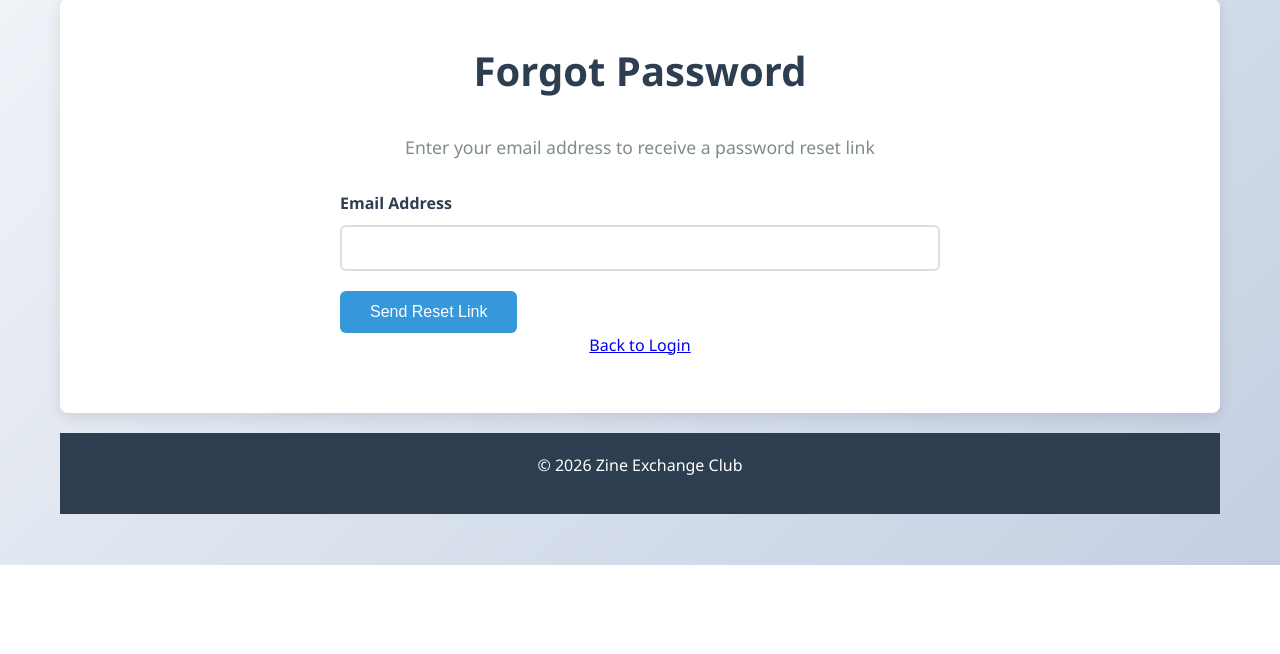
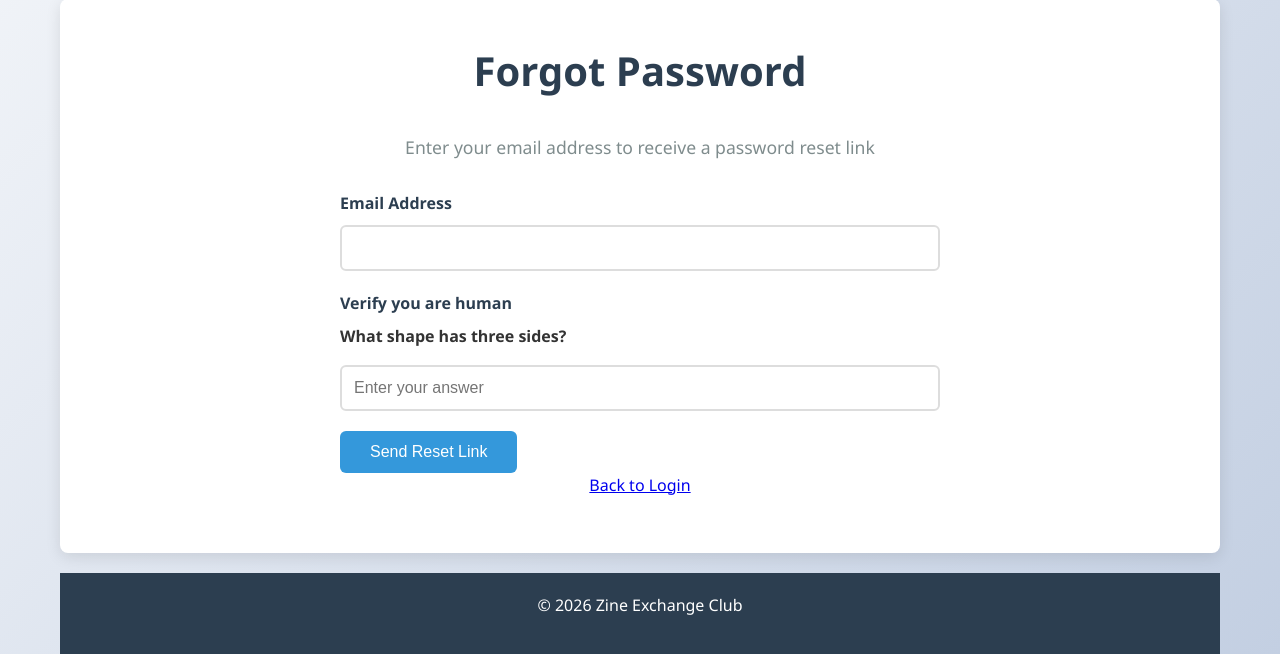
Before and after one commit to cedric-r/zineexchangeclub.org, a PHP site: page /forgot-password.php in a window 1280 px wide. Shown: the part 235-889 px from the top of the page. Before the commit the page ends 800 px from the top, so only its background shows below. Run offline with PHP 8.4, Linux system fonts and the light colour scheme.

Commit message:
Added simple captcha

```diff
--- /dev/null
+++ b/captcha.json
@@ -0,0 +1,72 @@
+[
+  { "question": "What color is a ripe banana?", "answer": "yellow" },
+  { "question": "How many legs does a dog have?", "answer": "4" },
+  { "question": "What do you call frozen water?", "answer": "ice" },
+  { "question": "Which is bigger: a mouse or an elephant?", "answer": "elephant" },
+  { "question": "What comes after the number 4?", "answer": "5" },
+  { "question": "What shape has three sides?", "answer": "triangle" },
+  { "question": "How many days are in a week?", "answer": "7" },
+  { "question": "What do bees make?", "answer": "honey" },
+  { "question": "Which direction does the sun rise from?", "answer": "east" },
+  { "question": "What season comes after winter?", "answer": "spring" },
+  { "question": "How many fingers are on one hand?", "answer": "5" },
+  { "question": "What sound does a cat make?", "answer": "meow" },
+  { "question": "What color is grass?", "answer": "green" },
+  { "question": "Is fire hot or cold?", "answer": "hot" },
+  { "question": "How many wheels does a bicycle have?", "answer": "2" },
+  { "question": "What comes before Monday?", "answer": "sunday" },
+  { "question": "What planet do we live on?", "answer": "earth" },
+  { "question": "Which is heavier: a feather or a brick?", "answer": "brick" },
+  { "question": "What do you call the star at the center of our solar system?", "answer": "sun" },
+  { "question": "How many sides does a square have?", "answer": "4" },
+  { "question": "What color is the sky on a clear day?", "answer": "blue" },
+  { "question": "How many months are in a year?", "answer": "12" },
+  { "question": "What animal says moo?", "answer": "cow" },
+  { "question": "What do you use to cut paper?", "answer": "scissors" },
+  { "question": "How many hours are in a day?", "answer": "24" },
+  { "question": "What is the opposite of night?", "answer": "day" },
+  { "question": "What color is snow?", "answer": "white" },
+  { "question": "How many wheels does a car have?", "answer": "4" },
+  { "question": "What do fish live in?", "answer": "water" },
+  { "question": "What comes after Wednesday?", "answer": "thursday" },
+  { "question": "What is 2 plus 2?", "answer": "4" },
+  { "question": "What animal barks?", "answer": "dog" },
+  { "question": "What do you call a baby cat?", "answer": "kitten" },
+  { "question": "Which fruit is red and grows on trees?", "answer": "apple" },
+  { "question": "What is the opposite of up?", "answer": "down" },
+  { "question": "How many legs does a spider have?", "answer": "8" },
+  { "question": "What do you drink when you are thirsty?", "answer": "water" },
+  { "question": "What color is a carrot?", "answer": "orange" },
+  { "question": "How many zeros are in one hundred?", "answer": "2" },
+  { "question": "What season is the hottest?", "answer": "summer" },
+  { "question": "What do birds use to fly?", "answer": "wings" },
+  { "question": "What is the opposite of big?", "answer": "small" },
+  { "question": "How many sides does a circle have?", "answer": "0" },
+  { "question": "What do you call a baby dog?", "answer": "puppy" },
+  { "question": "What color is a tomato?", "answer": "red" },
+  { "question": "How many legs does a bird have?", "answer": "2" },
+  { "question": "What is 10 minus 5?", "answer": "5" },
+  { "question": "What do cows give us to drink?", "answer": "milk" },
+  { "question": "What is the last month of the year?", "answer": "december" },
+  { "question": "What is the first month of the year?", "answer": "january" },
+  { "question": "What do you use to sweep the floor?", "answer": "broom" },
+  { "question": "How many legs does a cat have?", "answer": "4" },
+  { "question": "What color is a ripe strawberry?", "answer": "red" },
+  { "question": "What is the opposite of left?", "answer": "right" },
+  { "question": "How many minutes are in an hour?", "answer": "60" },
+  { "question": "What do you call frozen rain?", "answer": "snow" },
+  { "question": "What animal hops and lives in Australia?", "answer": "kangaroo" },
+  { "question": "What is 3 times 3?", "answer": "9" },
+  { "question": "What color is a school bus?", "answer": "yellow" },
+  { "question": "What do you use to brush your teeth?", "answer": "toothbrush" },
+  { "question": "How many sides does a pentagon have?", "answer": "5" },
+  { "question": "What is the opposite of fast?", "answer": "slow" },
+  { "question": "What comes after autumn?", "answer": "winter" },
+  { "question": "What animal is known as man's best friend?", "answer": "dog" },
+  { "question": "What color is a lemon?", "answer": "yellow" },
+  { "question": "How many seconds are in a minute?", "answer": "60" },
+  { "question": "What do you call the room where you sleep?", "answer": "bedroom" },
+  { "question": "What is 5 plus 5?", "answer": "10" },
+  { "question": "What animal gives us wool?", "answer": "sheep" },
+  { "question": "What is the opposite of hot?", "answer": "cold" }
+]
--- a/config.php
+++ b/config.php
@@ -20,6 +20,9 @@ define('ADMIN_EMAIL', 'admin@zineexchangeclub.org');
 
 // Pairing algorithm configuration
 define('PAIRING_ALGORITHM', 'random'); // Options: 'country_priority', 'random', 'sequential', 'zine_type', 'country_zine_type'
+
+// Captcha configuration
+define('CAPTCHA_MAX_RETRIES', 3);
 
 // Session configuration
 ini_set('session.cookie_httponly', 1);
--- a/forgot-password.php
+++ b/forgot-password.php
@@ -2,6 +2,7 @@
 require_once 'config.php';
 require_once 'includes/auth.php';
 require_once 'includes/email.php';
+require_once 'includes/captcha.php';
 
 $error = '';
 $success = '';
@@ -23,7 +24,9 @@ if ($rateLimited) {
     } else {
         $email = trim($_POST['email'] ?? '');
 
-    if (empty($email)) {
+    if (!isCaptchaVerified()) {
+        $error = 'Please complete the captcha verification.';
+    } elseif (empty($email)) {
         $error = 'Please enter your email address.';
     } elseif (!filter_var($email, FILTER_VALIDATE_EMAIL)) {
         $error = 'Invalid email address.';
@@ -61,6 +64,12 @@ if ($rateLimited) {
     }
 }
 }
+
+// Fresh captcha question on every page load; preserve state during POST for verification
+if ($_SERVER['REQUEST_METHOD'] !== 'POST') {
+    initCaptcha();
+}
+$captchaData = getCaptchaQuestion();
 ?>
 <!DOCTYPE html>
 <html lang="en">
@@ -108,6 +117,13 @@ if ($rateLimited) {
                         <input type="email" id="email" name="email" required>
                     </div>
 
+                    <div id="captcha-container" class="form-group">
+                        <label>Verify you are human</label>
+                        <p class="captcha-question"><strong><?php echo htmlspecialchars($captchaData['question'] ?? 'No question available.'); ?></strong></p>
+                        <input type="text" class="captcha-answer" placeholder="Enter your answer" autocomplete="off">
+                        <div class="captcha-status"></div>
+                    </div>
+
                     <button type="submit" class="btn">Send Reset Link</button>
                 </form>
             <?php endif; ?>
@@ -116,6 +132,7 @@ if ($rateLimited) {
         </main>
 
         <?php require_once 'includes/footer.php'; ?>
+    <script src="js/captcha.js"></script>
     </div>
 </body>
 </html>
--- /dev/null
+++ b/includes/captcha.php
@@ -0,0 +1,87 @@
+<?php
+/**
+ * Captcha verification using simple question/answer pairs
+ */
+
+function loadCaptchaQuestions() {
+    $path = __DIR__ . '/../captcha.json';
+    if (!file_exists($path)) {
+        return [];
+    }
+    $data = json_decode(file_get_contents($path), true);
+    return is_array($data) ? $data : [];
+}
+
+function initCaptcha() {
+    $questions = loadCaptchaQuestions();
+    if (empty($questions)) {
+        return false;
+    }
+
+    $index = array_rand($questions);
+    $_SESSION['captcha'] = [
+        'question_index' => $index,
+        'attempts_remaining' => CAPTCHA_MAX_RETRIES,
+        'verified' => false,
+    ];
+    return true;
+}
+
+function getCaptchaQuestion() {
+    if (!isset($_SESSION['captcha']) || !isset($_SESSION['captcha']['question_index'])) {
+        return null;
+    }
+    $questions = loadCaptchaQuestions();
+    $index = $_SESSION['captcha']['question_index'];
+    if (!isset($questions[$index])) {
+        return null;
+    }
+    return [
+        'question' => $questions[$index]['question'],
+        'attempts_remaining' => $_SESSION['captcha']['attempts_remaining'],
+    ];
+}
+
+function verifyCaptchaAnswer($answer) {
+    if (!isset($_SESSION['captcha']) || !isset($_SESSION['captcha']['question_index'])) {
+        return ['valid' => false, 'error' => 'No captcha initialized.'];
+    }
+
+    if ($_SESSION['captcha']['verified']) {
+        return ['valid' => true];
+    }
+
+    if ($_SESSION['captcha']['attempts_remaining'] <= 0) {
+        return ['valid' => false, 'blocked' => true, 'error' => 'No attempts remaining.'];
+    }
+
+    $_SESSION['captcha']['attempts_remaining']--;
+
+    $questions = loadCaptchaQuestions();
+    $index = $_SESSION['captcha']['question_index'];
+    $expected = $questions[$index]['answer'] ?? '';
+
+    if (strcasecmp(trim($answer), trim($expected)) === 0) {
+        $_SESSION['captcha']['verified'] = true;
+        return ['valid' => true];
+    }
+
+    $remaining = $_SESSION['captcha']['attempts_remaining'];
+    if ($remaining <= 0) {
+        return ['valid' => false, 'blocked' => true, 'error' => 'No attempts remaining.'];
+    }
+
+    return [
+        'valid' => false,
+        'attempts_remaining' => $remaining,
+        'error' => 'Incorrect answer. ' . $remaining . ' attempt(s) remaining.',
+    ];
+}
+
+function isCaptchaVerified() {
+    return isset($_SESSION['captcha']['verified']) && $_SESSION['captcha']['verified'] === true;
+}
+
+function resetCaptcha() {
+    unset($_SESSION['captcha']);
+}
--- /dev/null
+++ b/js/captcha.js
@@ -0,0 +1,75 @@
+/**
+ * Captcha frontend — verifies the user's answer via AJAX and gates form submission.
+ */
+(function () {
+    'use strict';
+
+    var container = document.getElementById('captcha-container');
+    if (!container) return;
+
+    var input = container.querySelector('.captcha-answer');
+    var status = container.querySelector('.captcha-status');
+    var form = container.closest('form');
+    var debounceTimer = null;
+    var verified = false;
+
+    function setStatus(msg, type) {
+        if (status) {
+            status.textContent = msg;
+            status.className = 'captcha-status ' + (type || '');
+        }
+    }
+
+    function setVerified() {
+        verified = true;
+        if (input) input.disabled = true;
+        setStatus('Human verified!', 'success');
+    }
+
+    function setBlocked() {
+        if (input) input.disabled = true;
+        setStatus('Too many failed attempts. Please reload the page to try again.', 'error');
+    }
+
+    function checkAnswer() {
+        var answer = input ? input.value.trim() : '';
+        if (answer === '') return;
+
+        fetch('captcha.php?action=verify', {
+            method: 'POST',
+            headers: { 'Content-Type': 'application/json' },
+            body: JSON.stringify({ answer: answer })
+        })
+        .then(function (r) { return r.json(); })
+        .then(function (data) {
+            if (data.valid) {
+                setVerified();
+            } else if (data.blocked) {
+                setBlocked();
+            } else {
+                setStatus(data.error || 'Wrong answer, try again.', 'error');
+                if (input) { input.value = ''; input.focus(); }
+            }
+        })
+        .catch(function () {
+            setStatus('Verification failed. Please try again.', 'error');
+        });
+    }
+
+    if (input) {
+        input.addEventListener('input', function () {
+            if (verified) return;
+            if (debounceTimer) clearTimeout(debounceTimer);
+            debounceTimer = setTimeout(checkAnswer, 500);
+        });
+    }
+
+    if (form) {
+        form.addEventListener('submit', function (e) {
+            if (!verified) {
+                e.preventDefault();
+                setStatus('Please answer the captcha question first.', 'error');
+            }
+        });
+    }
+})();
```
Also changed, not shown: captcha.php (added, +37 -0 lines), login.php (+20 -0 lines), register.php (+17 -0 lines).
